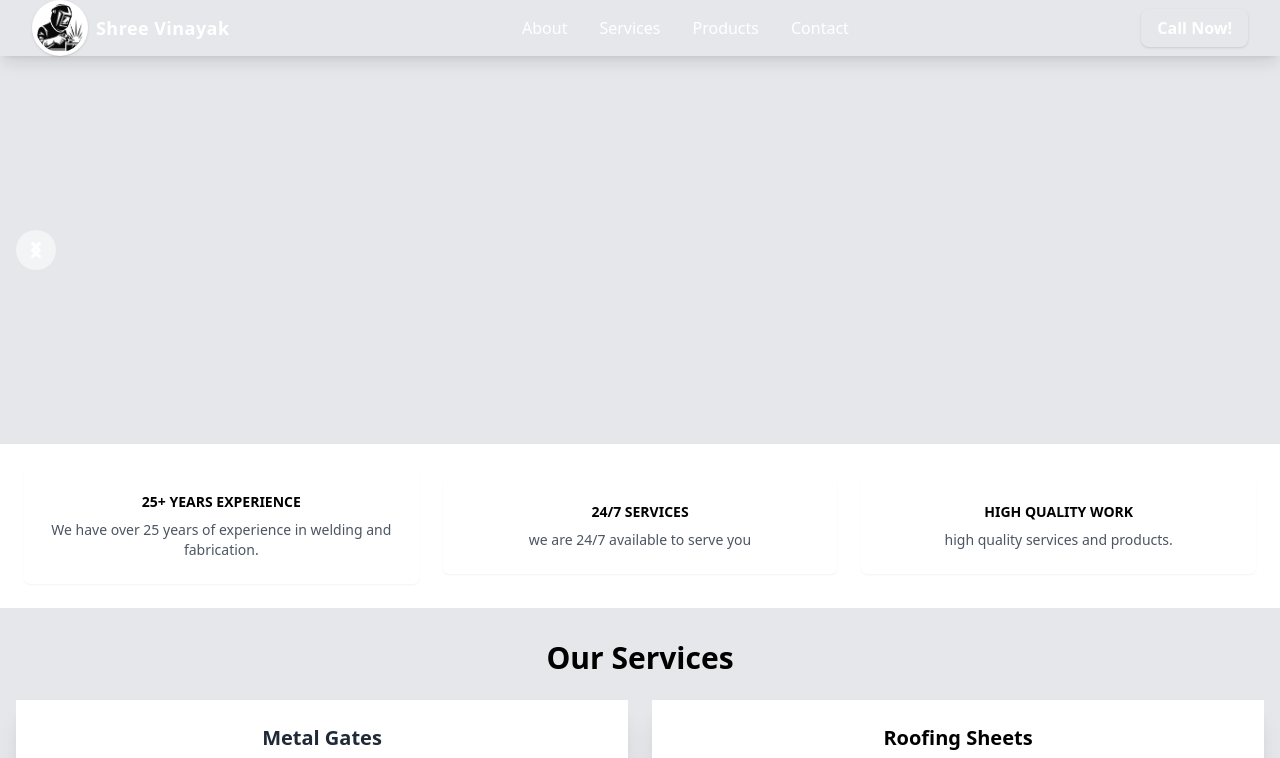
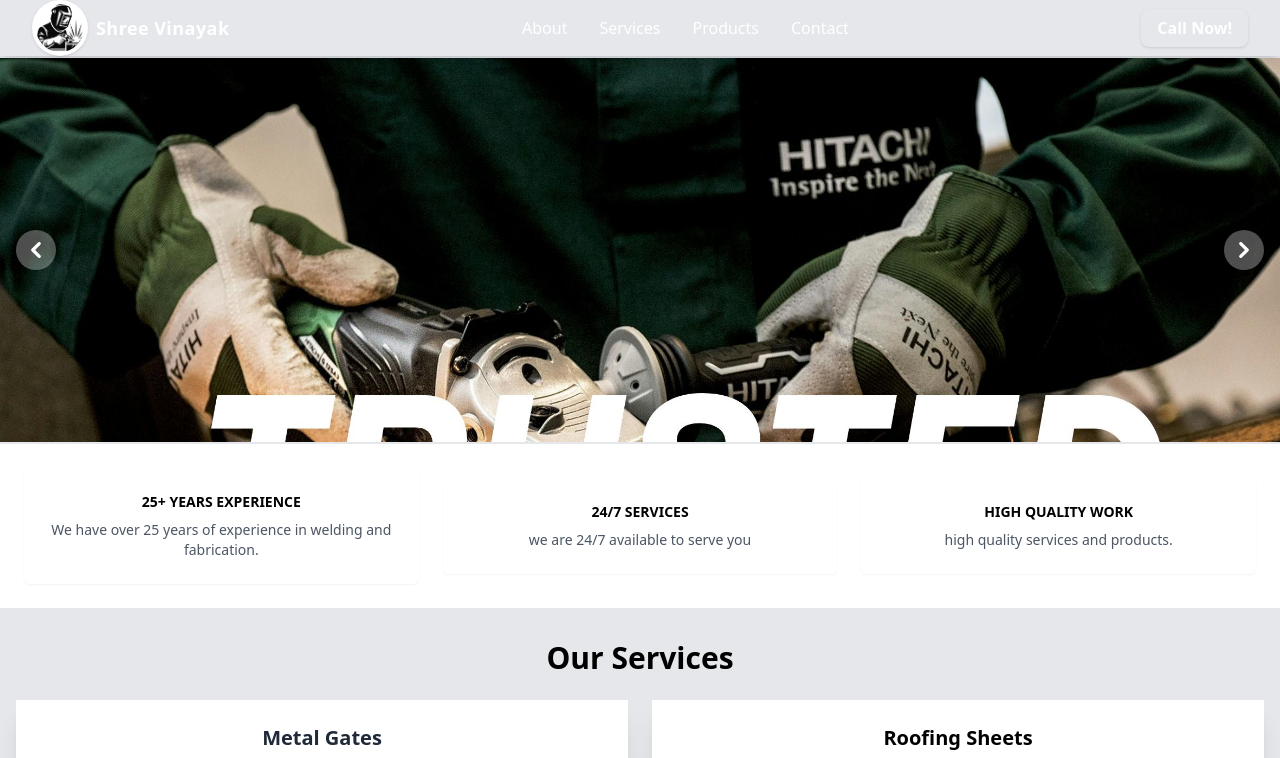
Before and after one commit to Technology-maker/Welding-service, a React (Vite) app: page / in a window 1280 px wide. Shown: the top 758 px of the page. Built offline with nearby package versions, Linux system fonts and the light colour scheme.

Commit message:
image update

```diff
--- a/src/components/Homepage.jsx
+++ b/src/components/Homepage.jsx
@@ -21,43 +21,73 @@
             <Navbar />
 
             {/* header content   */}
-            <header className=" text-white text-center py-0.5">
-
-                <div id="gallery" className="relative w-full" data-carousel="slide">
-
+            <header className="text-white text-center py-0.5">
+                <div id="gallery" className="relative w-full">
                     <div className="relative h-64 overflow-hidden rounded-b-sm sm:h-80 md:h-96">
+                        <div className="duration-700 ease-in-out" data-carousel-item>
+                            <img src={Img1} className="w-full h-full object-cover" alt="Gate Img" />
+                        </div>
                         <div className="hidden duration-700 ease-in-out" data-carousel-item>
-                            <img src={Img1} className="w-full h-full object-cover" alt="gate Img" />
-                        </div>
-                        <div className="hidden duration-700 ease-in-out" data-carousel-item="active">
                             <img src={Img2} className="w-full h-full object-cover" alt="Home Img" />
                         </div>
                         <div className="hidden duration-700 ease-in-out" data-carousel-item>
-                            <img src={Img3} className="w-full h-full object-cover" alt="metal image" />
+                            <img src={Img3} className="w-full h-full object-cover" alt="Metal Image" />
                         </div>
                         <div className="hidden duration-700 ease-in-out" data-carousel-item>
-                            <img src={Img4} className="w-full h-full object-cover" alt="stand img" />
+                            <img src={Img4} className="w-full h-full object-cover" alt="Stand Img" />
                         </div>
                     </div>
 
-                    <button type="button" className="absolute top-0 start-0 z-30 flex items-center justify-center h-full px-4 cursor-pointer group focus:outline-none" data-carousel-prev>
-                        <span className="inline-flex items-center justify-center w-10 h-10 rounded-full bg-white/30 dark:bg-gray-800/30 group-hover:bg-white/50 dark:group-hover:bg-gray-800/60 group-focus:ring-4 group-focus:ring-white dark:group-focus:ring-gray-800/70 group-focus:outline-none">
-                            <svg className="w-4 h-4 text-white dark:text-gray-800 rtl:rotate-180" aria-hidden="true" xmlns="http://www.w3.org/2000/svg" fill="none" viewBox="0 0 6 10">
-                                <path stroke="currentColor" strokeLinecap="round" strokeLinejoin="round" strokeWidth="2" d="M5 1 1 5l4 4" />
+                    <button
+                        type="button"
+                        className="absolute top-0 left-0 z-30 flex items-center justify-center h-full px-4 cursor-pointer group focus:outline-none"
+                        data-carousel-prev
+                    >
+                        <span className="inline-flex items-center justify-center w-10 h-10 rounded-full bg-white/30 group-hover:bg-white/50 group-focus:ring-4 group-focus:ring-white group-focus:outline-none">
+                            <svg
+                                className="w-4 h-4 text-white rtl:rotate-180"
+                                xmlns="http://www.w3.org/2000/svg"
+                                fill="none"
+                                viewBox="0 0 6 10"
+                            >
+                                <path
+                                    stroke="currentColor"
+                                    strokeLinecap="round"
+                                    strokeLinejoin="round"
+                                    strokeWidth="2"
+                                    d="M5 1 1 5l4 4"
+                                />
                             </svg>
                             <span className="sr-only">Previous</span>
                         </span>
                     </button>
-                    <button type="button" className="absolute top-0 end-0 z-30 flex items-center justify-center h-full px-4 cursor-pointer group focus:outline-none" data-carousel-next>
-                        <span className="inline-flex items-center justify-center w-10 h-10 rounded-full bg-white/30 dark:bg-gray-800/30 group-hover:bg-white/50 dark:group-hover:bg-gray-800/60 group-focus:ring-4 group-focus:ring-white dark:group-focus:ring-gray-800/70 group-focus:outline-none">
-                            <svg className="w-4 h-4 text-white dark:text-gray-800 rtl:rotate-180" aria-hidden="true" xmlns="http://www.w3.org/2000/svg" fill="none" viewBox="0 0 6 10">
-                                <path stroke="currentColor" strokeLinecap="round" strokeLinejoin="round" strokeWidth="2" d="m1 9 4-4-4-4" />
+
+                    <button
+                        type="button"
+                        className="absolute top-0 right-0 z-30 flex items-center justify-center h-full px-4 cursor-pointer group focus:outline-none"
+                        data-carousel-next
+                    >
+                        <span className="inline-flex items-center justify-center w-10 h-10 rounded-full bg-white/30 group-hover:bg-white/50 group-focus:ring-4 group-focus:ring-white group-focus:outline-none">
+                            <svg
+                                className="w-4 h-4 text-white rtl:rotate-180"
+                                xmlns="http://www.w3.org/2000/svg"
+                                fill="none"
+                                viewBox="0 0 6 10"
+                            >
+                                <path
+                                    stroke="currentColor"
+                                    strokeLinecap="round"
+                                    strokeLinejoin="round"
+                                    strokeWidth="2"
+                                    d="m1 9 4-4-4-4"
+                                />
                             </svg>
                             <span className="sr-only">Next</span>
                         </span>
                     </button>
                 </div>
             </header>
+
 
 
 
```
